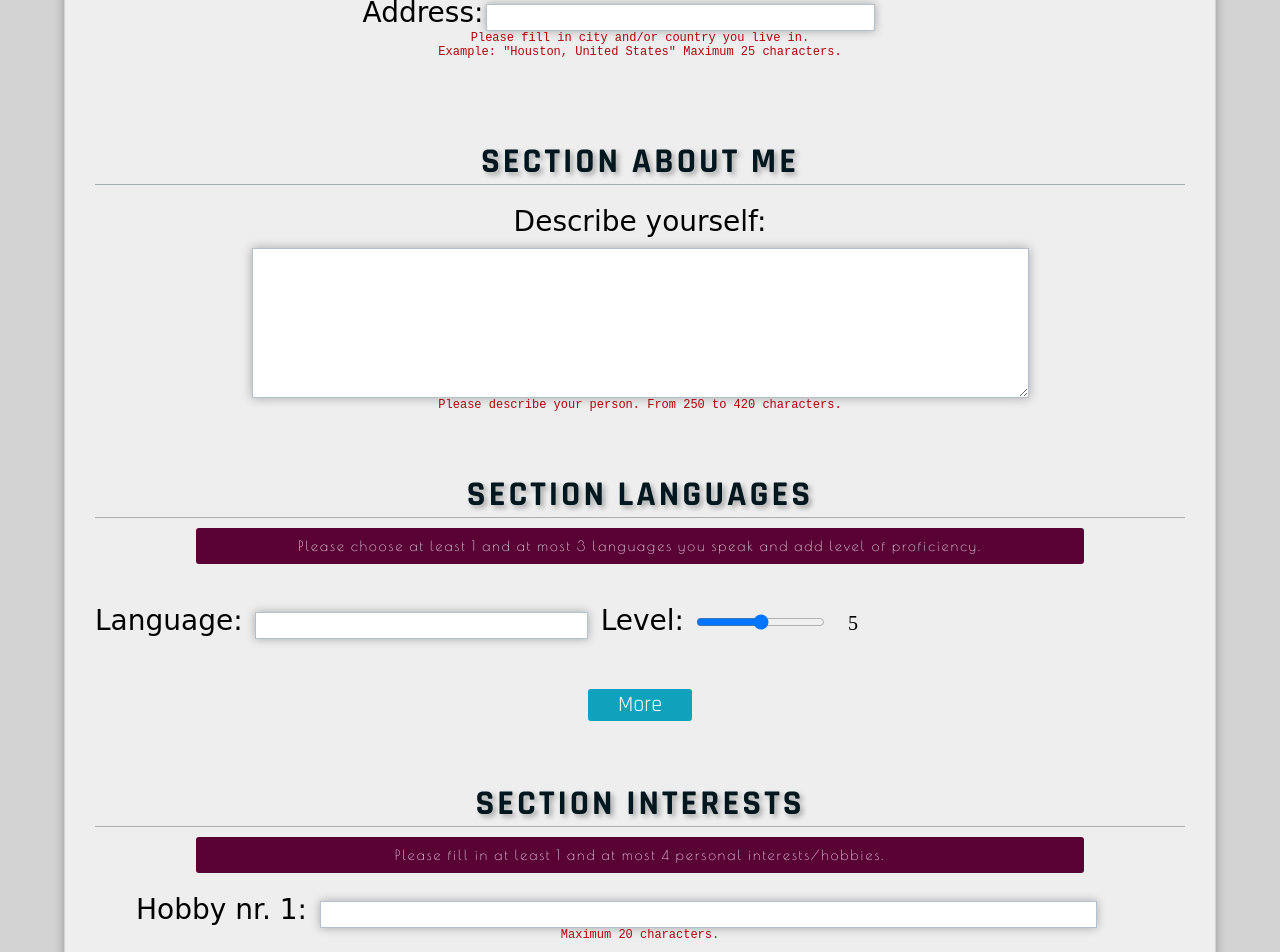
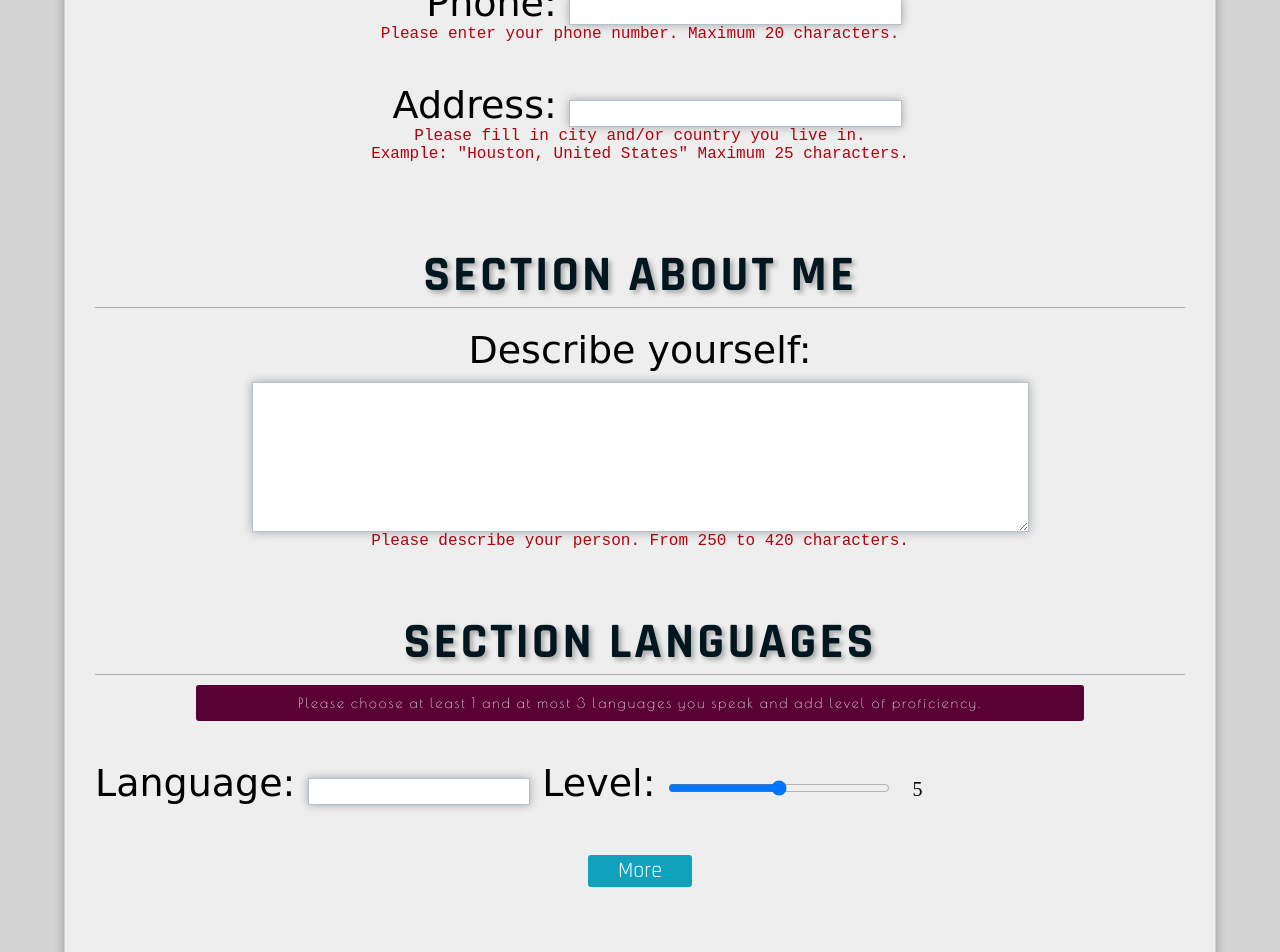
Before and after one commit to Vastlaan/royalresumegenerator, a website: page public/index.html in a window 1280 px wide. Shown: the part 1120-2072 px from the top of the page. Drawn offline with nearby package versions, Linux system fonts and the light colour scheme; a web font is replaced by a local one.

Commit message:
font-size adjust

```diff
--- a/index.js
+++ b/index.js
@@ -46,8 +46,16 @@ app.post('/uploadPhoto',(req,res)=>{
 })
 app.post('/createPdf', (req,res)=>{
 
-	console.log(req.body)
+
 	const data=req.body
+	console.log(data)
+	if(process.env.NODE_ENV==='production'){
+		data.root = 'https://royalcvmaker.herokuapp.com'
+	}else{
+		data.root = 'http://localhost:5000'
+	}
+
+	console.log(data)
 
 	const compile = async (templateName)=>{
 		const filePath =  path.join(process.cwd(),'templates',`${templateName}.html`)
--- a/public/sass/_mixins.scss
+++ b/public/sass/_mixins.scss
@@ -21,7 +21,7 @@
 @mixin formSectionHeader{
 	margin:1rem;
 	font-family: $font-rajdhani;
-	font-size: 3.5rem;
+	font-size: 5rem;
 	text-align: center;
 	letter-spacing: .3rem;
 	color:$color-blue-dark;
@@ -32,9 +32,9 @@
 
 @mixin formSectionLabel{
 	display:inline-block;
-	width:20%;
+	width:35%;
 	font-family: $font-iceberg;
-	font-size: 2.8rem;
+	font-size: 3.8rem;
 	text-align: right;
 	margin-right: 1rem;
 }
@@ -43,7 +43,7 @@
 	display:block;
 	width:100%;
 	font-family: "Courier New", sans-sefir;
-	font-size: 1.2rem;
+	font-size: 1.6rem;
 	color:$color-red;
 	text-align: center;
 }
--- a/public/sass/components/_form.scss
+++ b/public/sass/components/_form.scss
@@ -7,6 +7,10 @@
 	display:flex;
 	flex-direction: column;
 	background-color: #eee;
+
+	@include respond(s){
+		width:100%;
+	}
 
 
 	&__photo{
@@ -19,7 +23,7 @@
 			font-family: $font-poiret;
 			font-size: 1.2rem;
 			color:black;
-			margin-top: 5rem;
+			margin-top: 6rem;
 		}
 
 		&--header{
@@ -66,7 +70,7 @@
 			p{
 				@include formSectionPara
 				position:absolute;
-				bottom:-5rem;
+				bottom:-6rem;
 				left:0;
 			}
 		}
@@ -118,7 +122,7 @@
 			input{
 				text-align: center;
 				display:inline-block;
-				width:70%;
+				width:60%;
 				padding:.5rem;
 				border:1px solid rgba($color-blue,.3);
 				box-shadow: 0 0 1rem rgba(0,0,0,.3);
@@ -180,25 +184,46 @@
 			width:auto;
 			text-align: center;
 			margin: 0 1rem;
+
+			@include respond(s){
+				font-size: 3rem;
+			}
 		}
 		&--input{
 			margin-top: 2rem;
+
+
 			&-1{
 				display:inline-block;
-				width:30%;
+				width:20%;
 				padding:.5rem;
 				border:1px solid rgba($color-blue,.3);
 				box-shadow: 0 0 1rem rgba(0,0,0,.3);
+
+				@include respond(s){
+					width:70%;
+				}
+				@include respond(xs){
+					width:60%;
+				}
 				&:focus{
 					outline:none;
 				}
 			}
 			&-2{
 				display:inline-block;
+				width:20%;
+				@include respond(s){
+					width:70%;
+				}
+				@include respond(xs){
+					width:60%;
+				}
 				&:focus{
 					outline:none;
 				}
 			}
+
 		}
 		p{
 			@include formSectionPara1
@@ -227,6 +252,7 @@
 		display:flex;
 		flex-direction: column;
 		margin-bottom: 5rem;
+		text-align: center;
 
 		&--header{
 			@include formSectionHeader
@@ -245,11 +271,14 @@
 
 			label{
 				@include formSectionLabel
+				width:auto;
+				margin:auto;
 			}
 			input{
+				height:4rem;
 				text-align: center;
 				display:inline-block;
-				width:70%;
+				width:50%;
 				padding:.5rem;
 				border:1px solid rgba($color-blue,.3);
 				box-shadow: 0 0 1rem rgba(0,0,0,.3);
@@ -407,6 +436,7 @@
 		display:flex;
 		flex-direction: column;
 		margin-bottom: 5rem;
+		text-align: center;
 
 		&--header{
 			@include formSectionHeader
--- a/public/sass/components/_header.scss
+++ b/public/sass/components/_header.scss
@@ -9,7 +9,7 @@
 
 	&__title{
 		font-family: $font-poiret;
-		font-size: 6.5rem;
+		font-size: 7rem;
 		font-weight: 300;
 		letter-spacing: .5rem;
 		color:white;
```
Also changed, not shown: templates/index.html (+8 -8 lines), public/css/style.css, templates/style.css, 2 other files.
